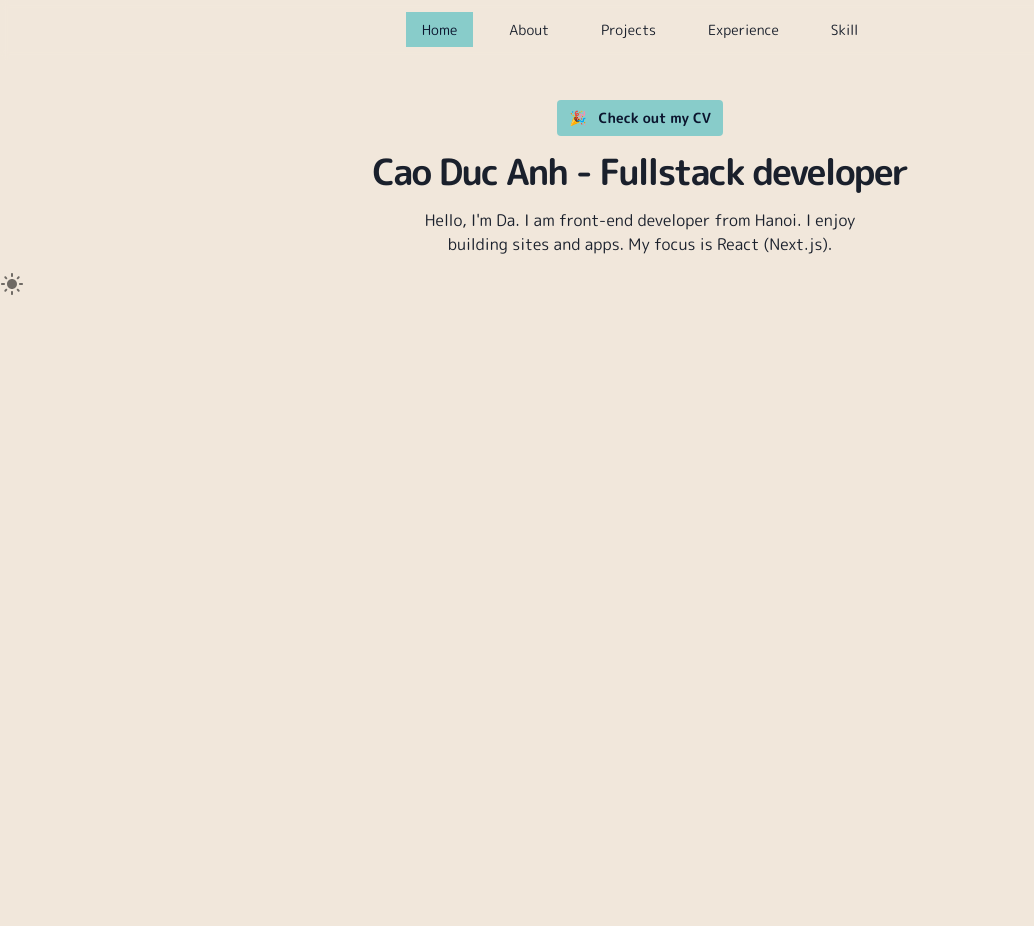
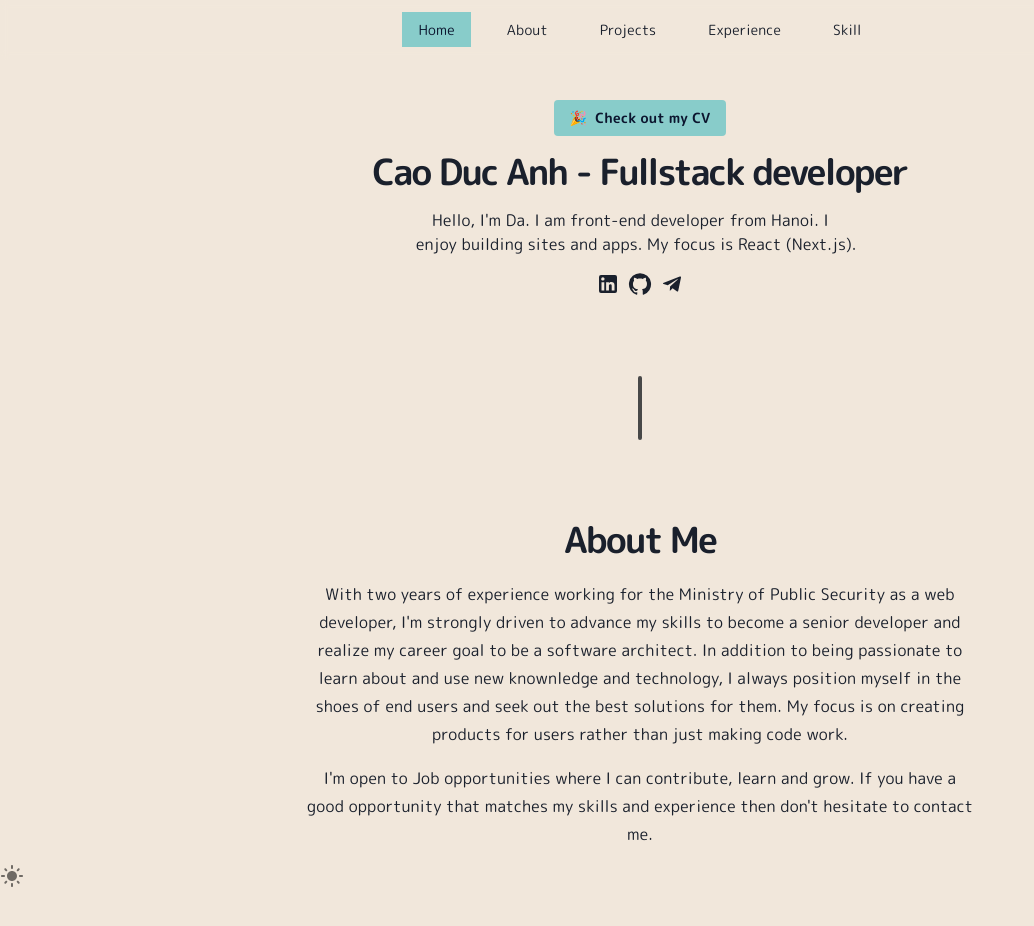
Before and after one commit to dada-da/da-portfolio, a Next.js app: page / in a window 1280 px wide. Shown: the whole page, without its empty margins (0-1034 px from the left). Before the commit the page ends 800 px from the top, so only its background shows below. Built offline with nearby package versions, Linux system fonts and the light colour scheme.

Commit message:
feat: about me section and reconfig color

```diff
--- a/src/app/page.tsx
+++ b/src/app/page.tsx
@@ -1,8 +1,10 @@
 import { Metadata } from 'next';
 
 import { ThemeToggle } from '@/components/ThemeToggle';
+import { SectionDivider } from '@/components/SectionDivider';
 import { Header } from '@/layout/Header';
 import { Hero } from '@/components/Hero';
+import { About } from '@/components/About';
 
 export const metadata: Metadata = {
   title: 'Home',
@@ -15,6 +17,8 @@ const Home = () => {
       <Header />
       <div className="container">
         <Hero />
+        <SectionDivider />
+        <About />
       </div>
       <ThemeToggle />
     </>
--- /dev/null
+++ b/src/components/About.tsx
@@ -0,0 +1,35 @@
+'use client';
+
+import { motion } from 'framer-motion';
+
+export const About = () => {
+  return (
+    <motion.section
+      id="about"
+      className="my-10 flex w-full scroll-mt-28 flex-col gap-10 items-center"
+      initial={{ opacity: 0, y: 100 }}
+      animate={{ opacity: 1, y: 0 }}
+      transition={{ delay: 0.175 }}
+    >
+      <h2 className="text-3xl font-bold leading-tight tracking-tighter sm:text-4xl">
+        About Me
+      </h2>
+      <div className="-mt-5 max-w-2xl text-center leading-7">
+        <p className="mb-4">
+          With two years of experience working for the Ministry of Public
+          Security as a web developer, I&apos;m strongly driven to advance my
+          skills to become a senior developer and realize my career goal to be a
+          software architect. In addition to being passionate to learn about and
+          use new knownledge and technology, I always position myself in the
+          shoes of end users and seek out the best solutions for them. My focus
+          is on creating products for users rather than just making code work.
+        </p>
+        <p>
+          I&apos;m open to Job opportunities where I can contribute, learn and
+          grow. If you have a good opportunity that matches my skills and
+          experience then don&apos;t hesitate to contact me.
+        </p>
+      </div>
+    </motion.section>
+  );
+};
--- /dev/null
+++ b/src/components/SectionDivider.tsx
@@ -0,0 +1,16 @@
+'use client';
+
+import { motion } from 'framer-motion';
+
+export const SectionDivider = () => {
+  return (
+    <div className="flex flex-col items-center">
+      <motion.div
+        initial={{ opacity: 0, y: 100 }}
+        animate={{ opacity: 1, y: 0 }}
+        transition={{ delay: 0.125 }}
+        className="bg-grey my-5 h-16 w-1 rounded-full sm:my-10"
+      ></motion.div>
+    </div>
+  );
+};
--- a/src/components/hero.tsx
+++ b/src/components/hero.tsx
@@ -1,14 +1,14 @@
 'use client';
 
-import Image from 'next/image';
 import { motion } from 'framer-motion';
-
-import profilePic from '../../public/ava-img.jpg';
+import LinkedInIcon from '@mui/icons-material/LinkedIn';
+import GitHubIcon from '@mui/icons-material/GitHub';
+import TelegramIcon from '@mui/icons-material/Telegram';
 
 export const Hero = () => {
   return (
     <section id="home" className="py-10 scroll-mt-96">
-      <div className="flex flex-col items-center text-center gap-4">
+      <div className="flex flex-col items-center gap-4">
         <motion.a
           initial={{ opacity: 0, scale: 0 }}
           animate={{ opacity: 1, scale: 1 }}
@@ -17,10 +17,10 @@ export const Hero = () => {
             duration: 0.2,
           }}
           href="https://github.com/Skolaczk/next-starter"
-          className="bg-primary w-fit text-black rounded px-3 py-2 text-sm font-semibold hover:bg-primary-hover"
+          className="button"
         >
           🎉
-          <span className="ml-3">Check out my CV</span>
+          <span>Check out my CV</span>
         </motion.a>
         <motion.h1
           initial={{ opacity: 0, y: 100 }}
@@ -35,20 +35,24 @@ export const Hero = () => {
           transition={{
             delay: 0.1,
           }}
-          className="text-muted-foreground max-w-md"
+          className="max-w-md indent-4"
         >
           Hello, I&apos;m Da. I am front-end developer from Hanoi. I enjoy
           building sites and apps. My focus is React (Next.js).
         </motion.p>
+        <motion.div
+          initial={{ opacity: 0, y: 100 }}
+          animate={{ opacity: 1, y: 0 }}
+          transition={{
+            delay: 0.1,
+          }}
+          className="flex items-center justify-center gap-2"
+        >
+          <LinkedInIcon />
+          <GitHubIcon />
+          <TelegramIcon />
+        </motion.div>
       </div>
-      <motion.div
-        initial={{ opacity: 0, y: 100 }}
-        animate={{ opacity: 1, y: 0 }}
-        transition={{
-          delay: 0.1,
-        }}
-        className="flex flex-row gap-2"
-      ></motion.div>
     </section>
   );
 };
--- a/src/styles/globals.css
+++ b/src/styles/globals.css
@@ -8,10 +8,12 @@
     --primary-hover: #75afac;
     --background: #f1e7db;
     --background-overlay: #f1e7db80;
+    --background-revert: #202023;
     --black: #0b152e;
     --grey: #484848;
     --grey-disabled: #b4b4b4;
     --content: #1a202c;
+    --content-revert: #ededee;
     --highlight: #384688;
   }
 
@@ -20,10 +22,12 @@
     --primary-hover: #75afac;
     --background: #202023;
     --background-overlay: #20202380;
+    --background-revert: #f1e7db;
     --black: #151515;
     --grey: #484848;
     --grey-disabled: #b4b4b4;
     --content: #ededee;
+    --content-revert: #1a202c;
     --highlight: #384688;
   }
 }
@@ -34,7 +38,7 @@
   }
 
   body {
-    @apply bg-background text-content;
+    @apply bg-shade text-content tracking-[0.2px] leading-6;
   }
 }
 
@@ -42,4 +46,8 @@
   .link-hover {
     @apply underline underline-offset-[3px] decoration-2;
   }
+
+  .button {
+    @apply px-4 py-2 text-black bg-shade-revert flex items-center gap-2 bg-primary w-fit rounded text-sm font-semibold hover:bg-primary-hover;
+  }
 }
--- a/tailwind.config.ts
+++ b/tailwind.config.ts
@@ -33,9 +33,15 @@ const config = {
         black: {
           DEFAULT: 'var(--black)',
         },
-        background: 'var(--background)',
+        shade: {
+          DEFAULT: 'var(--background)',
+          revert: 'var(--background-revert)',
+        },
+        content: {
+          DEFAULT: 'var(--content)',
+          revert: 'var(--content-revert)',
+        },
         overlay: 'var(--background-overlay)',
-        content: 'var(--content)',
         highlight: 'var(--highlight)',
       },
     },
```
